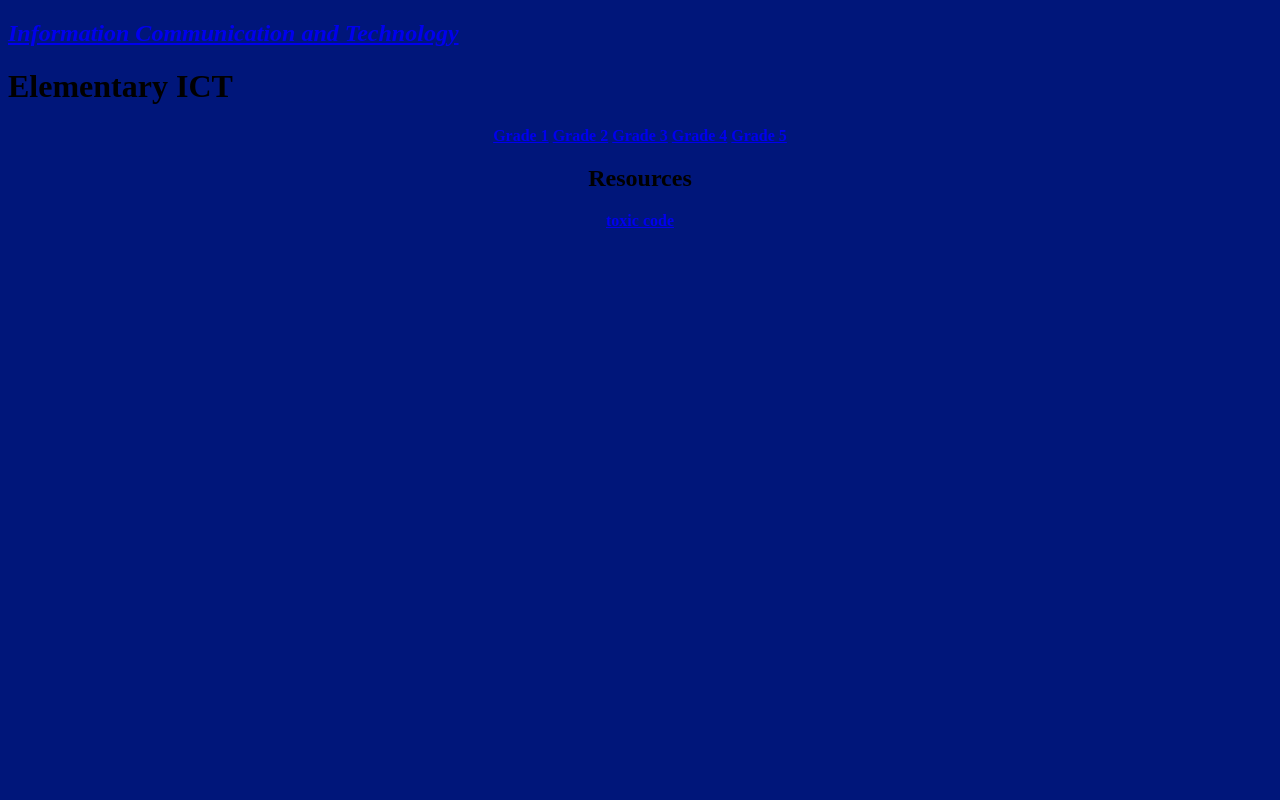
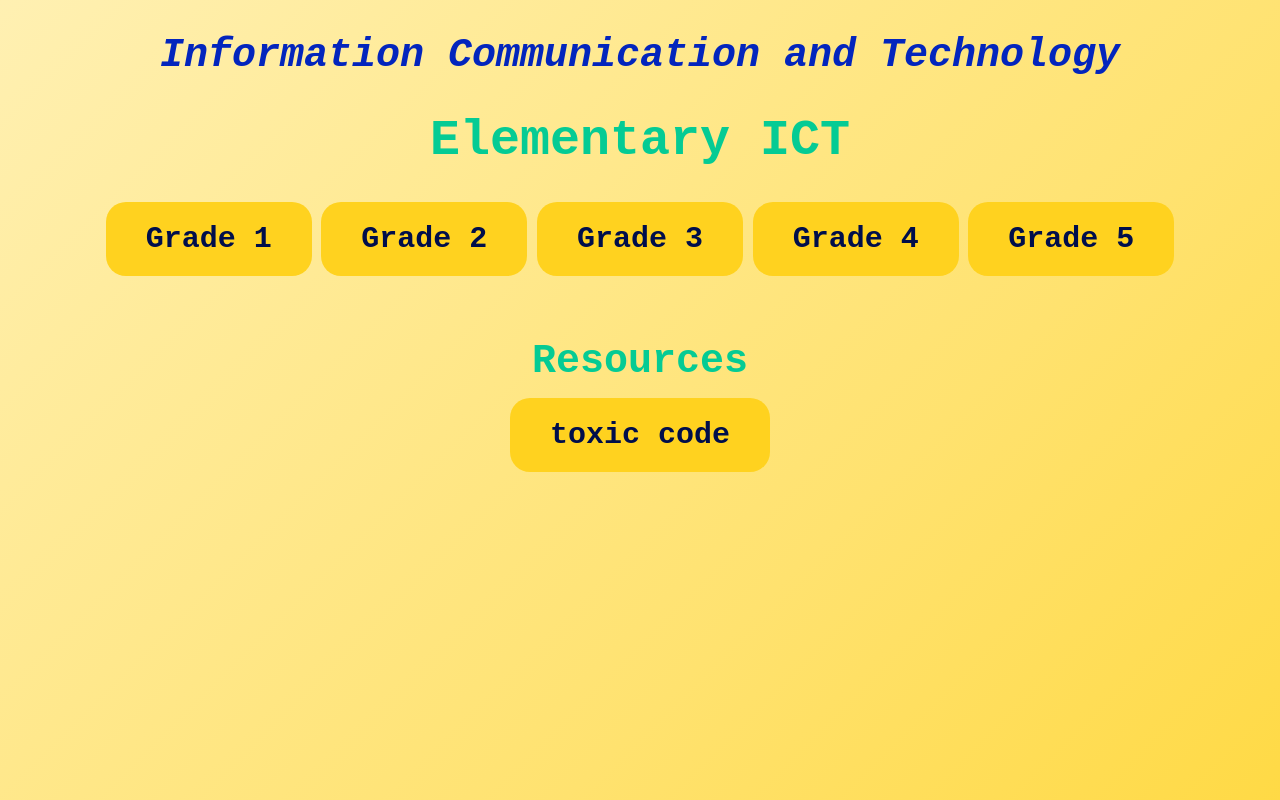
Before and after one commit to msemilycobbs/elementarycshp, a plain HTML site: page index.html in a window 1280 px wide. Shown: the top 800 px of the page. Drawn offline with Linux system fonts and the light colour scheme.

Commit message:
Update style.css

```diff
--- a/style.css
+++ b/style.css
@@ -1,20 +1,66 @@
 body {
-  background: #00167a;
-  color: #ffe276f;
+  background: linear-gradient(135deg, #fff0b2, #ffe26f, #ffd21f);
+  animation: gradient 5s ease infinite;
+  color: #00167a;
+  font-family: 'Courier New', monospace;
 }
+.header{
+  color: #0325bd;
+  text-align: center;
+  font-family: OCR A Std, monospace;
+  text-decoration: none;
+
+}
+.header:hover{
+ color: #00167a;
+}
+h1 {
+  color: #05cb94;
+  text-align: center;
+  font-family: OCR A Std, monospace;
+  font-size: 50px;
+}
+
+h2 {
+  text-align: center;
+  font-family: OCR A Std, monospace;
+  font-size: 40px;
+  color: #05cb94;
+}
+
 p {
 
 }
-h1 {
+
+section{
+  padding: 20px 0;
+  margin: 10px;
+}
+
+.grades{
+  font-size: 30px;
+  background: #ffd21f;
+  color: #000e4b;
+  padding: 20px 40px;
+  margin: 20px, 10px;
+  border-radius: 20px;
+  text-align: center;
+  text-decoration: none;
+
+}
+.grades:hover{
+  background: #ffe26f;
+}
+
+footer {
+  text-align: center;
+  padding: 20px;
+  font-size: 0.9rem;
+  opacity: 0.8;
 
 }
 
 /*
- color: dimgray;
-    background: rgba(165, 103, 166, 0.48);
-    font-weight: bold;
-    text-align: center;
-    text-shadow: 0px 2px 0 rgba(0,0,0,.2);
-    line-height: 100%;
-    border-radius: 10px 5px;
+
+
 */
```
